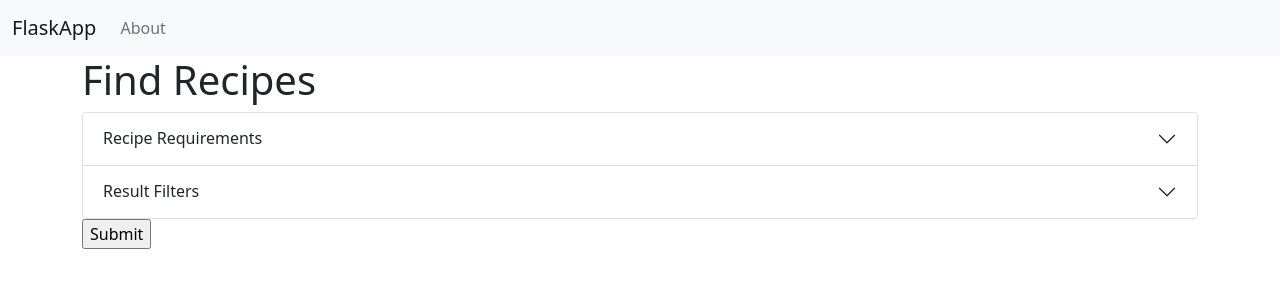
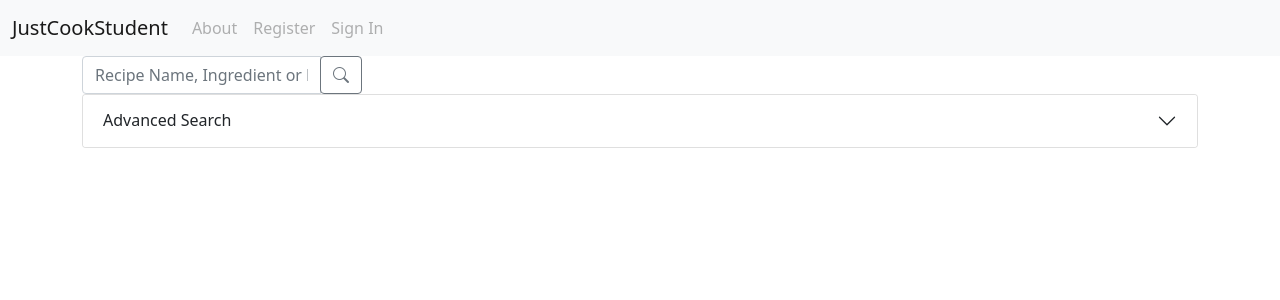
Before and after one commit to JHoweWowe/Honours-Project-Code, a Flask app: page / in a window 1280 px wide. Shown: the top 300 px of the page. Run offline with Flask 2, Linux system fonts and the light colour scheme; some libraries are stand-ins or nearby versions.

Commit message:
Refactor code and routing

```diff
--- a/app.py
+++ b/app.py
@@ -1,5 +1,6 @@
-from flask import Flask, render_template, Response, request, redirect
-from flask_pymongo import PyMongo
+from flask import Flask, render_template, Response, request, redirect, url_for
+from flask_pymongo import PyMongo, pymongo
+from pymongo import TEXT
 from bson.objectid import ObjectId
 
 import json
@@ -10,50 +11,54 @@ mongo = PyMongo(app, uri="mongodb://localhost:27017/honours-proj-website-recipes
 # THIS IS DEFINITELY NOT GOOD PRACTICE - POSSIBLY BASED ON HIGHEST RANKING AND DIETARY REQUIREMENTS???
 featured_recipes_data = list(mongo.db.bbcgoodfood.find({'average_rating': { '$gt': 4.4, '$lt': 5}}).sort('number_of_ratings', -1).limit(3))
 
+mongo.db.bbcgoodfood.create_index([('title',TEXT), ('description', TEXT)],default_language ="english") # Enable text search
+
 @app.route('/', methods=['GET'])
 def index():
     return render_template('index.html', featured_recipes_data = featured_recipes_data)
 
-# Refactor - filters as arguments
-@app.route('/', methods=['POST'])
-def search_recipes():
-    requirements = dict()
-    filters = dict()
+@app.route('/search', methods=['GET'])
+def search():
 
-    time_str = request.form.get('total-cooking-time', default='')
-    dietary_requirements_str = request.form.get('dietary-requirements-dropdown', default='')
+    try:
+        requirements = dict()
+        time_str = request.args.get('total-cooking-time')
+        dietary_requirements_str = request.args.get('dietary-requirements-dropdown')
 
-    if time_str != '':
-        requirements['total_time'] = int(time_str)
-    if dietary_requirements_str != '':
-        requirements['dietary_requirements'] = dietary_requirements_str
+        if time_str != '':
+            requirements['total_time'] = int(time_str)
 
-    print('Dietary Requirements: ' + str(requirements))
+        if dietary_requirements_str != None:
+            requirements['dietary_requirements'] = dietary_requirements_str
 
-    return test_get_recipe_data(requirements)
+        data = list(mongo.db.bbcgoodfood.aggregate(
+            [
+                {"$match": requirements},
+                {"$sample": {"size": 3}} # Max size is 3...just a test
+            ]
+        ))
 
-def quick_search_recipes():
-    # TODO: Create quick search functionality
-    pass
+        if request.args.get('q') != '':
 
-@app.route('/test-route-recipes', methods=['GET'])
-def test_get_recipe_data(requirements):
-    try:
-        #data = list(mongo.db.bbcgoodfood.find({"time": time})) # Takes recipes with 50 mins
+            search_query_str = '\"' + str(request.args.get('q')) + '\"'
+            data = list(mongo.db.bbcgoodfood.aggregate(
+                [
+                    {"$match": {"$text": { "$search": search_query_str}}},
+                    {"$match": requirements},
+                    {"$sample": {"size": 3}} # Max size is 3...just a test
+                ]
+            ))
 
-        data = list(mongo.db.bbcgoodfood.aggregate([
-            {"$match": requirements},
-            {"$sample": {"size": 3}}, # Just a test
-        ]))
-
-        for recipe in data:
-            recipe["_id"] = str(recipe["_id"])
         return render_template('recipes.html', data=data, featured_recipes_data = featured_recipes_data)
 
     except Exception as ex:
         print(ex)
         return Response(response= json.dumps({"message": "cannot read recipes"}), status=500, mimetype="application/json")
 
+# TODO: Complete show filter by...
+def show_by_filters():
+    pass
+
 # Routing for a specific recipe - perhaps add it as URL, pass recipe as parameter
 @app.route('/recipe/<id>', methods=['GET'])
 def view_recipe(id):
--- a/templates/base.html
+++ b/templates/base.html
@@ -4,10 +4,11 @@
     <meta charset="UTF-8">
     <meta name="viewport" content="width=device-width, initial-scale=1">
     <link rel="stylesheet" type="text/css" href="../static/base.css">
-    <title>{% block title %} {% endblock %} - FlaskApp</title>
+    <title>{% block title %} {% endblock %} - JustCookStudent </title>
 
-    <!-- Bootstrap CSS -->
+    <!-- Bootstrap CSS and Icons -->
     <link href="https://cdn.jsdelivr.net/npm/bootstrap@5.1.0/dist/css/bootstrap.min.css" rel="stylesheet" integrity="sha384-KyZXEAg3QhqLMpG8r+8fhAXLRk2vvoC2f3B09zVXn8CA5QIVfZOJ3BCsw2P0p/We" crossorigin="anonymous">
+    <link rel="stylesheet" href="https://cdn.jsdelivr.net/npm/bootstrap-icons@1.7.2/font/bootstrap-icons.css">
 </head>
 
 <body>
@@ -15,40 +16,30 @@
     <!-- HEADER -->
     <nav class="navbar navbar-expand-md navbar-light bg-light">
         <div class="container-fluid">
-            <a class="navbar-brand" href="{{ url_for('index') }}">FlaskApp</a>
+            <a class="navbar-brand" href="{{ url_for('index') }}">JustCookStudent</a>
             <button class="navbar-toggler" type="button" data-bs-toggle="collapse" data-bs-target="#navbarNav" aria-controls="navbarNav" aria-expanded="false" aria-label="Toggle navigation">
-            <span class="navbar-toggler-icon"></span>
+                <span class="navbar-toggler-icon"></span>
             </button>
+
             <div class="collapse navbar-collapse" id="navbarNav">
                 <ul class="navbar-nav">
                     <li class="nav-item">
-                    <a class="nav-link" href="#">About</a>
+                        <a class="nav-link disabled" href="#">About</a>
+                    </li>
+                </ul>
+                <ul class="navbar-nav">
+                    <li class="nav-item">
+                        <a class="nav-link disabled" href="#">Register</a>
+                    </li>
+                </ul>
+                <ul class="navbar-nav">
+                    <li class="nav-item">
+                        <a class="nav-link disabled" href="#">Sign In</a>
                     </li>
                 </ul>
             </div>
         </div>
     </nav>
-
-    <!-- FEATURED RECIPES -->
-    <div class="container" id="featured-recipes-container">
-        <div class="row" style="margin: 0px auto">
-            {% if featured_recipes_data | length > 0 %}
-            <h1>Featured Recipes</h1>
-                {% for d in featured_recipes_data %}
-                <div class="col-md card" style="margin: 0px 8px">
-                    <img class="card-img-top" src="{{ d.image_url }}" alt="{{ d.description }}">
-                    <div class="card-body">
-                        <h5 class="card-title">{{ d.title }}</h5>
-                        <p class="card-text">Dietary Requirements: {{ d.dietary_requirements }}</p>
-                        <p class="card-text">Average Rating: {{ d.average_rating }}</p>
-                        <p class="card-text">Number of Ratings: {{ d.number_of_ratings }}</p>
-                        <a href="{{ url_for('view_recipe', id = d._id) }}" class="btn btn-primary">More Info</a>
-                    </div>
-                </div>
-                {% endfor %}
-            {% endif %}
-        </div>
-    </div>
 
     <div class="content">
         {% block content %} {% endblock %}
--- a/templates/index.html
+++ b/templates/index.html
@@ -2,16 +2,23 @@
 
 {% block content %}
 
-  <div class="container" id="recipes-container">
-    <h1>{% block title %} Find Recipes {% endblock %}</h1>
-
-    <form id="search-recipe-form" action="/" method="post">
+    <!-- SEARCH RECIPES -->
+    <div class="container">
+      <form id="test-submit" action="/search" method="GET">
+          <div class="input-group" style="width: 280px">
+              <input type="text" name="q" class="form-control" placeholder="Recipe Name, Ingredient or Keyword">
+              <span class="input-group-append">
+                  <button class="btn btn-outline-secondary" type="submit">
+                      <i class="bi bi-search"></i>
+                  </button>
+              </span>
+          </div>
 
           <div class="accordion" id="accordionExample">
               <div class="accordion-item">
                 <h2 class="accordion-header" id="flush-headingOne">
                   <button class="accordion-button collapsed" type="button" data-bs-toggle="collapse" data-bs-target="#flush-collapseOne" aria-expanded="false" aria-controls="flush-collapseOne">
-              Recipe Requirements
+                    Advanced Search
                   </button>
                 </h2>
                 <div id="flush-collapseOne" class="accordion-collapse collapse" aria-labelledby="flush-headingOne" data-bs-parent="#accordionFlushExample">
@@ -36,26 +43,29 @@
                   </div>
                 </div>
               </div>
-        <div class="accordion-item">
-          <h2 class="accordion-header" id="flush-headingTwo">
-            <button class="accordion-button collapsed" type="button" data-bs-toggle="collapse" data-bs-target="#flush-collapseTwo" aria-expanded="false" aria-controls="flush-collapseTwo">
-              Result Filters
-            </button>
-          </h2>
-          <div id="flush-collapseTwo" class="accordion-collapse collapse" aria-labelledby="flush-headingTwo" data-bs-parent="#accordionFlushExample">
-            <div class="accordion-body">
-              <h3>Rating: Lowest to Highest</h3>
-              <h3>Rating: Highest to Lowest</h3>
-              <h3>Number of Results Shown</h3>
+          </div>
+      </form>
+    </div>
+
+    <!-- FEATURED RECIPES -->
+    <div class="container" id="featured-recipes-container">
+        <div class="row" style="margin: 0px auto">
+            {% if featured_recipes_data | length > 0 %}
+            <h1>Featured Recipes</h1>
+                {% for d in featured_recipes_data %}
+                <div class="col-md card" style="margin: 0px 8px">
+                    <img class="card-img-top" src="{{ d.image_url }}" alt="{{ d.description }}">
+                    <div class="card-body">
+                        <h5 class="card-title">{{ d.title }}</h5>
+                        <p class="card-text">Dietary Requirements: {{ d.dietary_requirements }}</p>
+                        <p class="card-text">Average Rating: {{ d.average_rating }} / 5</p>
+                        <p class="card-text">Number of Ratings: {{ d.number_of_ratings }}</p>
+                        <a href="{{ url_for('view_recipe', id = d._id) }}" class="btn btn-primary">More Info</a>
                     </div>
                 </div>
+                {% endfor %}
+            {% endif %}
         </div>
     </div>
 
-      <div class="submit-container">
-        <input type="submit" value="Submit" name="submit">
-      </div>
-
-    </form>
-  </div>
 {% endblock %}
```
Lines whose indentation alone changed are shown as unchanged.
